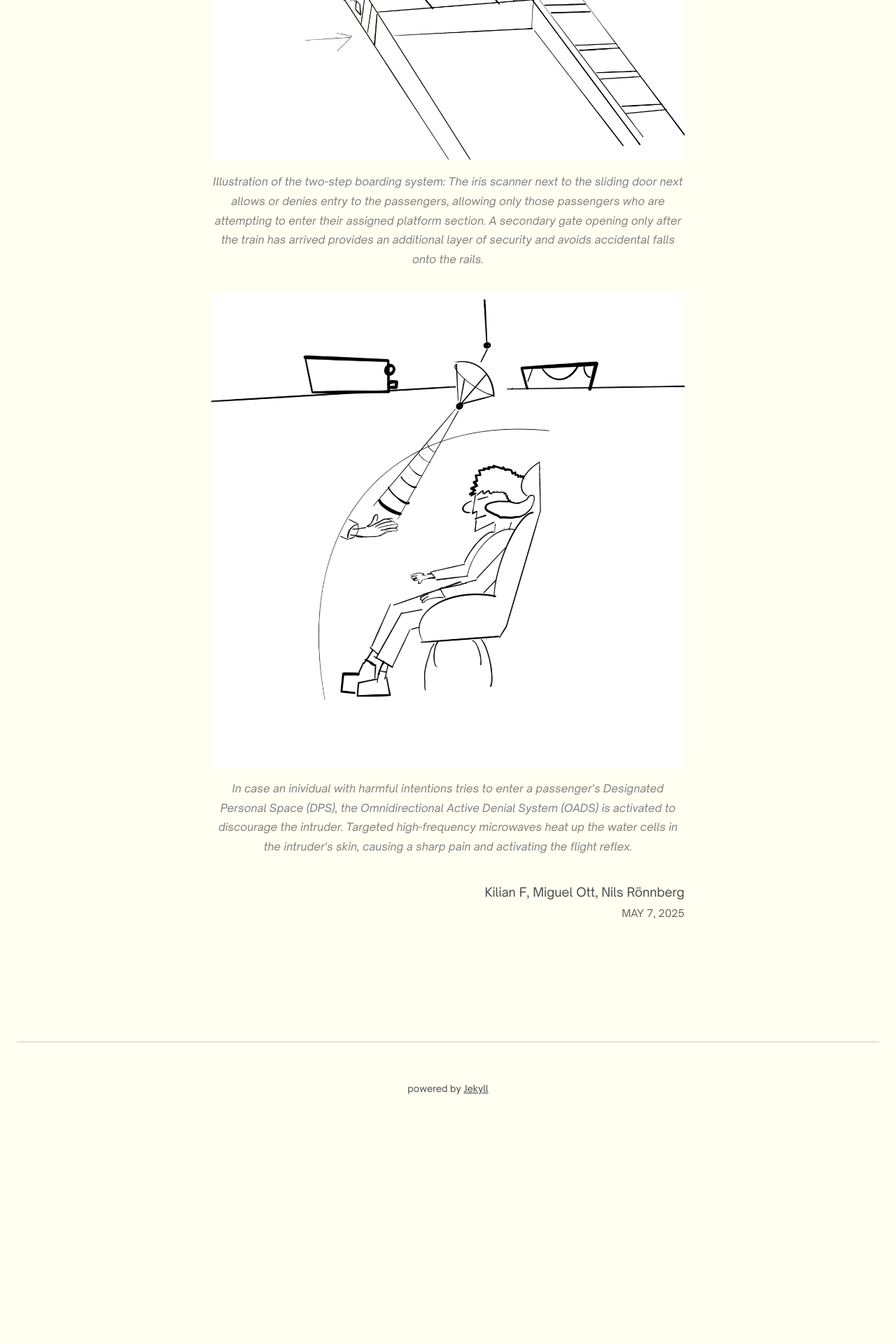
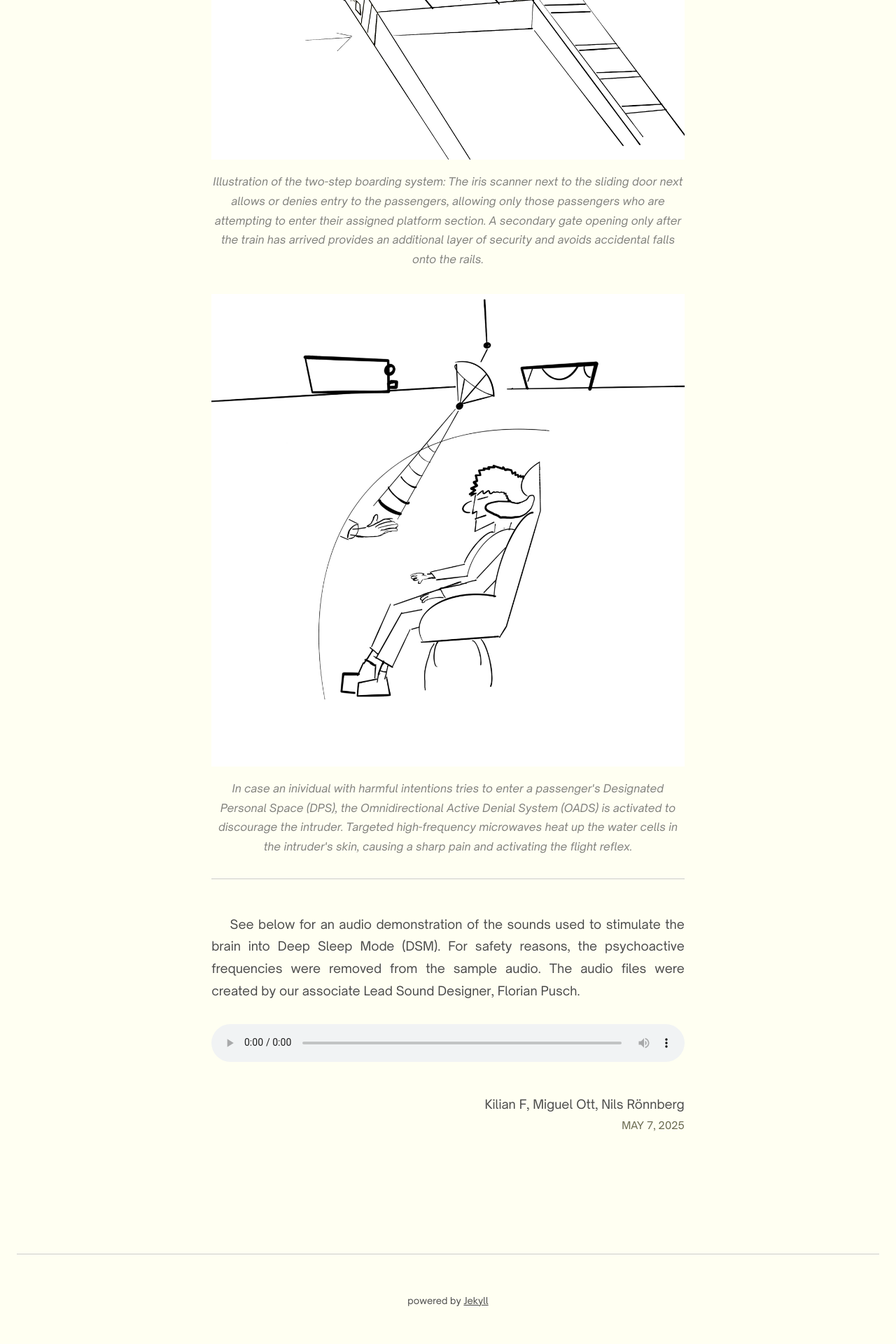
Before and after one commit to Nilsomat00/cdblog25, a Jekyll site: the page built from _posts/2025-05-07-Safe Travels: An initiative to increase passengers' safety on long-distance public transportation.md, in a window 1280 px wide. Shown: the part 3699-5619 px from the top of the page at 70% size. Built offline with Jekyll 4.4.1, drawn with Linux system fonts in a browser that asks for light colours; before the commit the page ends 5317 px from its top, so only the background shows below that; some of the changed lines change nothing that is shown.

Commit message:
Audio added

```diff
--- /dev/null
+++ b/_includes/open-embed.html
@@ -0,0 +1,95 @@
+<style>
+    .videoWrapper {
+        position: relative;
+        padding-bottom: 56.333%;
+        height: 0;
+        background: black;
+    }
+    .videoWrapper iframe {
+        position: absolute;
+        top: 0;
+        left: 0;
+        width: 100%;
+        height: 100%;
+        border: 0;
+    }
+    </style>
+
+    <script>
+    function get_youtube_id(url) {
+        var p = /^(?:https?:\/\/)?(?:www\.)?(?:youtu\.be\/|youtube\.com\/(?:embed\/|v\/|watch\?v=|watch\?.+&v=))((\w|-){11})(?:\S+)?$/;
+        return (url.match(p)) ? RegExp.$1 : false;
+    }
+    function vimeo_embed(url,el) {
+        var id = false;
+        $.ajax({
+          url: 'https://vimeo.com/api/oembed.json?url='+url,
+          async: true,
+          success: function(response) {
+            if(response.video_id) {
+              id = response.video_id;
+              if(url.indexOf('autoplay=1') !== -1) var autoplay=1; else var autoplay=0;
+              if(url.indexOf('loop=1') !== -1) var loop=1; else var loop=0;
+              var theInnerHTML = '<div class="videoWrapper"><iframe src="https://player.vimeo.com/video/'+id+'/?byline=0&title=0&portrait=0';
+              if(autoplay==1) theInnerHTML += '&autoplay=1';
+              if(loop==1) theInnerHTML += '&loop=1';
+              theInnerHTML += '" webkitallowfullscreen mozallowfullscreen allowfullscreen></iframe></div>';
+              el.innerHTML = theInnerHTML;
+            }
+          }
+        });
+    }
+    function video_embed() {
+        var p = document.getElementsByTagName('p');
+        for(var i = 0; i < p.length; i++) {
+            //check if this is an external url (that starts with https:// or http://
+            if (p[i].innerHTML.indexOf("http://") == 0 ||
+                p[i].innerHTML.indexOf("https://") == 0) {
+                var youtube_id = get_youtube_id(p[i].innerHTML);
+                if(youtube_id) {
+                    if(p[i].innerHTML.indexOf('autoplay=1') !== -1) var autoplay=1; else var autoplay=0;
+                    if(p[i].innerHTML.indexOf('loop=1') !== -1) var loop=1; else var loop=0;
+                    var theInnerHTML = '<div class="videoWrapper"><iframe width="720" height="420" src="https://www.youtube.com/embed/' + youtube_id + '?rel=0&showinfo=0';
+                    if(autoplay==1) theInnerHTML += '&autoplay=1';
+                    if(loop==1) theInnerHTML += '&loop=1&playlist='+youtube_id+'&version=3';
+                    if(p[i].innerHTML.indexOf('start=') !== -1) theInnerHTML += '&start='+p[i].innerHTML.substring(p[i].innerHTML.indexOf('start=')+6);
+                    theInnerHTML += '" frameborder="0" allowfullscreen></iframe></div>';
+                    p[i].innerHTML = theInnerHTML;
+                }
+                if(p[i].innerHTML.indexOf('vimeo.com') !== -1) {
+                    //ask vimeo for the id and place the embed
+                    vimeo_embed(p[i].innerHTML,p[i]);
+                }
+            }
+        }
+    }
+    video_embed();
+
+    function mp3_embed() {
+        var p = document.getElementsByTagName('p');
+        for(var i = 0; i < p.length; i++) {
+            if(p[i].innerHTML.indexOf('.mp3') !== -1) {
+                var str = p[i].innerHTML.split('?');
+                if(str.length == 1) str[1] = '';
+                var str1 = str[1];
+                str1 = str1.replace('&','').replace('&','');
+                str1 = str1.replace('autoplay=1','').replace('autoplay=0','');
+                str1 = str1.replace('loop=1','').replace('loop=0','');
+                str1 = str1.replace('controls=0','').replace('controls=1','');
+
+                if (str[0].lastIndexOf('.mp3', str[0].length - 4) === str[0].length - 4 && str1.length == 0) {
+                    if(str[1].indexOf('autoplay=1') !== -1) var autoplay=1; else var autoplay=0;
+                    if(str[1].indexOf('loop=1') !== -1) var loop=1; else var loop=0;
+                    if(str[1].indexOf('controls=0') !== -1) var controls=0; else var controls=1;
+                    var newInnerHTML = '<audio';
+                    if(autoplay==1) newInnerHTML += ' autoplay';
+                    if(loop==1) newInnerHTML += ' loop';
+                    if(controls==1) newInnerHTML += ' controls';
+                    newInnerHTML += '><source src="'+str[0]+'" type="audio/mpeg">Your browser does not support the audio element.</audio>';
+                    p[i].innerHTML = newInnerHTML;
+                }
+            }
+        }
+    }
+    mp3_embed();
+    </script>
--- a/_layouts/default.html
+++ b/_layouts/default.html
@@ -36,6 +36,6 @@
         </p>
       </aside>
     {% endunless %}
-
+    {% include open-embed.html %}
   </body>
 </html>
--- a/_posts/2025-05-07-Safe Travels: An initiative to increase passengers' safety on long-distance public transportation.md
+++ b/_posts/2025-05-07-Safe Travels: An initiative to increase passengers' safety on long-distance public transportation.md
@@ -20,3 +20,9 @@ He sees that the train arrives at his destination in 3 minutes, barely enough ti
 {% include image.html url="/cdblog25/assets/images/Critical-Concept-2.jpeg" description="Close-up illustration of the PTP's headrest part. Binaural sounds are emitted from the loudspeakers, stimulating the brain and causing the passenger to enter Deep Sleep Mode (DSM)." %}
 {% include image.html url="/cdblog25/assets/images/Critical-Concept-3.jpeg" description="Illustration of the two-step boarding system: The iris scanner next to the sliding door next allows or denies entry to the passengers, allowing only those passengers who are attempting to enter their assigned platform section. A secondary gate opening only after the train has arrived provides an additional layer of security and avoids accidental falls onto the rails." %}
 {% include image.html url="/cdblog25/assets/images/Critical-Concept-4.jpeg" description="In case an inividual with harmful intentions tries to enter a passenger's Designated Personal Space (DPS), the Omnidirectional Active Denial System (OADS) is activated to discourage the intruder. Targeted high-frequency microwaves heat up the water cells in the intruder's skin, causing a sharp pain and activating the flight reflex." %}
+<hr>
+See below for an audio demonstration of the sounds used to stimulate the brain into Deep Sleep Mode (DSM). For safety reasons, the psychoactive frequencies were removed from the sample audio. The audio files were created by our associate Lead Sound Designer, Florian Pusch.
+
+<br>
+
+/cdblog25/assets/audio/KomischerSound.mp3
--- a/_sass/_article.scss
+++ b/_sass/_article.scss
@@ -22,6 +22,10 @@
   text-align: justify;
   text-indent: 1.5em;
   text-justify: inter-word;
+}
+
+.post p:has(:first-child:is(audio)) {
+  text-indent: 0;
 }
 
 .post p:first-of-type,
--- a/_sass/_base.scss
+++ b/_sass/_base.scss
@@ -13,6 +13,10 @@ h4,
 h5,
 h6 {
   font-family: $heading-font-family;
+}
+
+audio {
+  width: 100%;
 }
 
 .post-content h2:not(:first-of-type) {
```
Also changed, not shown: 4 other files.
